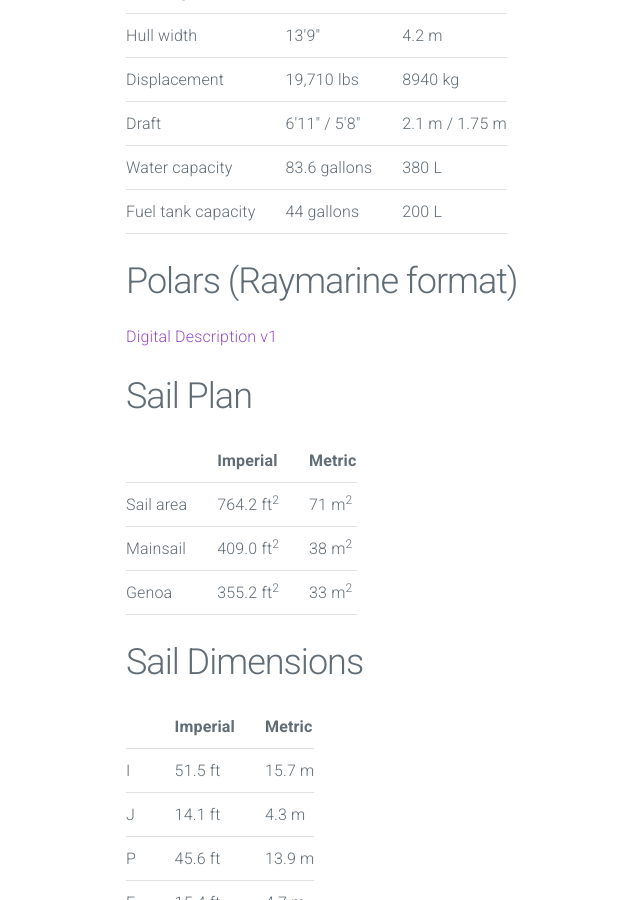
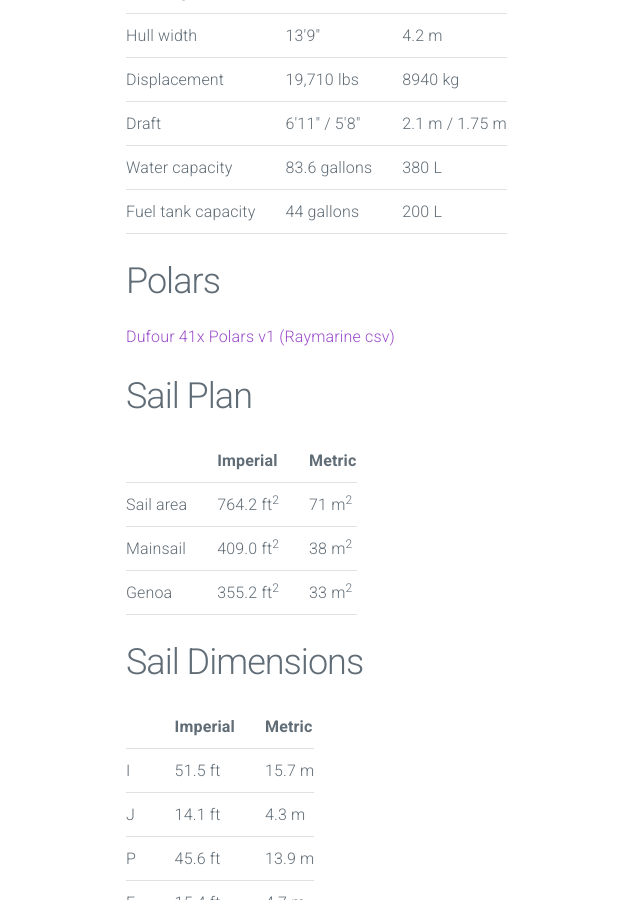
Before and after one commit to AlexMouton/Dufour41x, a Jekyll site: the page built from index.html, in a window 1280 px wide and 900 px high, scrolled down 718 px. Shown: the whole window, without its empty margins (2-642 px from the left). Built offline with Jekyll 4.4.1, drawn with Linux system fonts in a browser that asks for light colours.

Commit message:
Some wording

```diff
--- a/index.html
+++ b/index.html
@@ -75,9 +75,9 @@ layout: default
   </tbody>
 </table>
 
-<h2 id="polars">Polars  (Raymarine format)</h2>
+<h2 id="polars">Polars</h2>
 <ul>
-  <li><a href="./Dufour 41x Polars v1.csv">Digital Description v1</a></li>
+  <li><a href="./Dufour 41x Polars v1.csv">Dufour 41x Polars v1 (Raymarine csv)</a></li>
 </ul>
 
 <!-- CE Category -->
```
